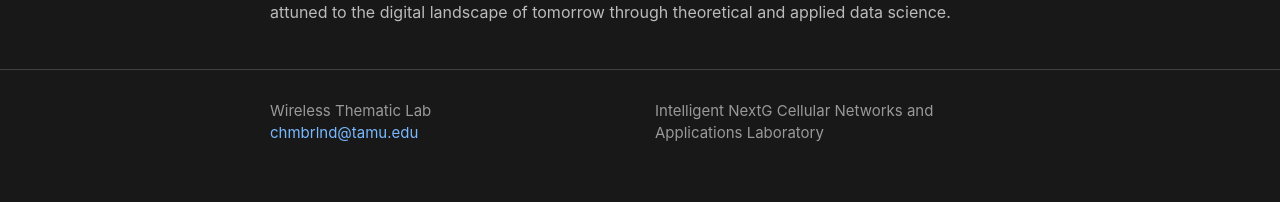
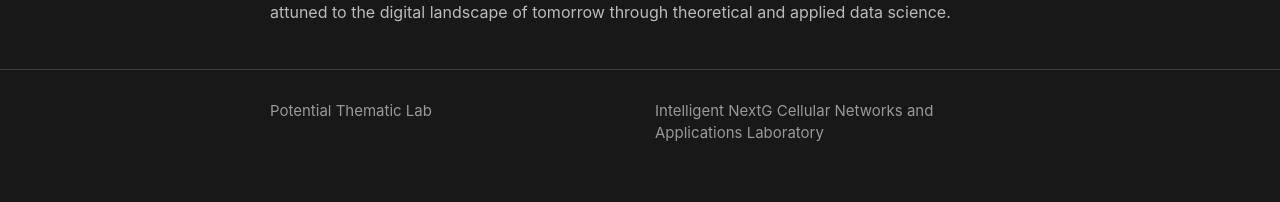
Before and after one commit to EngProjects/WIDS, a Jekyll site: the page built from index.md, in a window 1280 px wide. Shown: the part 1598-1800 px from the top of the page. Built offline with Jekyll 4.4.1, drawn with Linux system fonts in a browser that asks for light colours.

Commit message:
Update _config.yml

```diff
--- a/_config.yml
+++ b/_config.yml
@@ -1,9 +1,7 @@
-# url: "https://people.engr.tamu.edu"
-# baseurl: "/chmbrlnd"
 title: ""
 author:
-  name: Wireless Thematic Lab
-  email: chmbrlnd@tamu.edu
+  name: Potential Thematic Lab
+#  email:
 show_excerpts: false # set to true to show excerpts on the homepage
 description: Intelligent NextG Cellular Networks and Applications Laboratory
 
```
